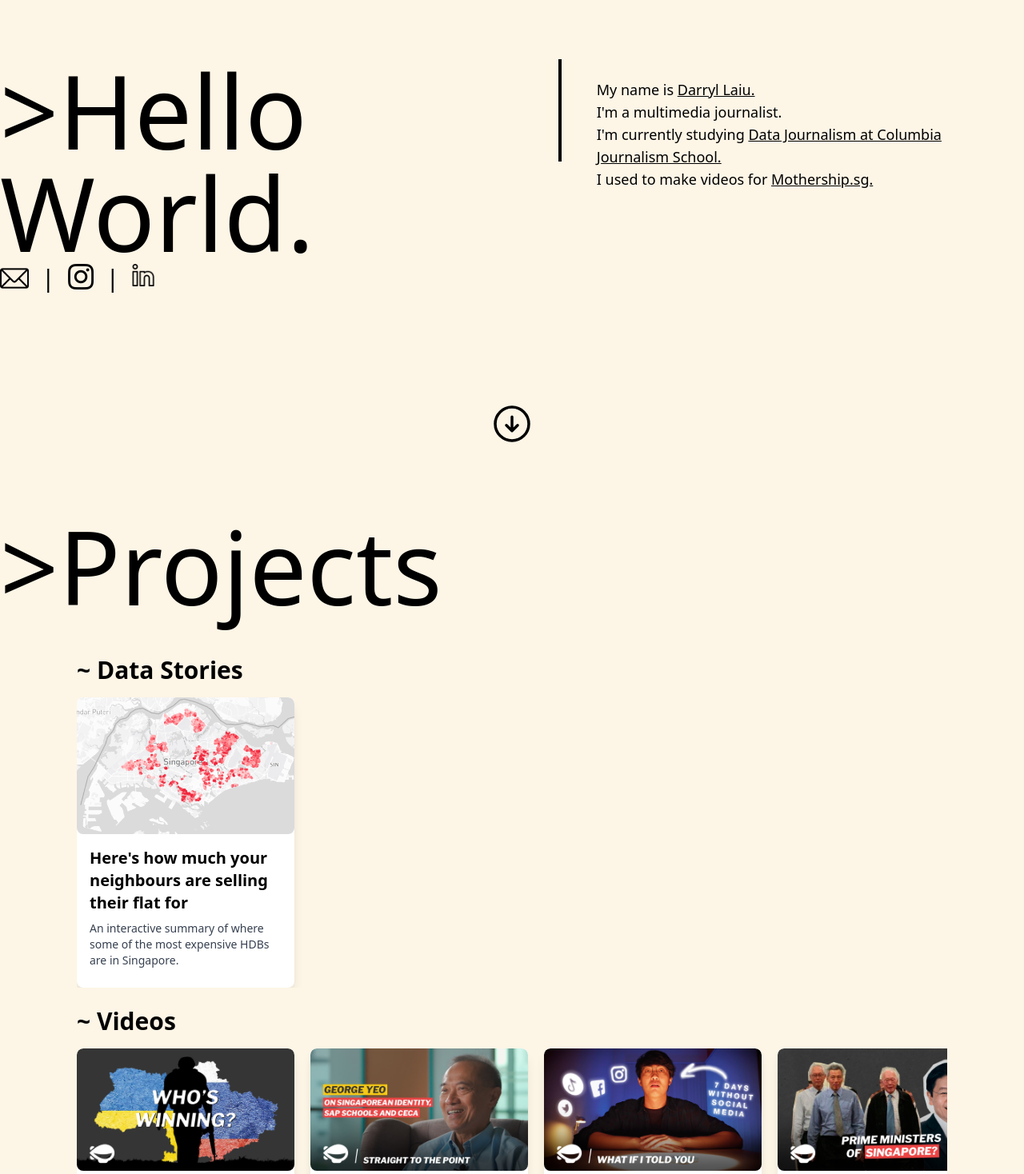
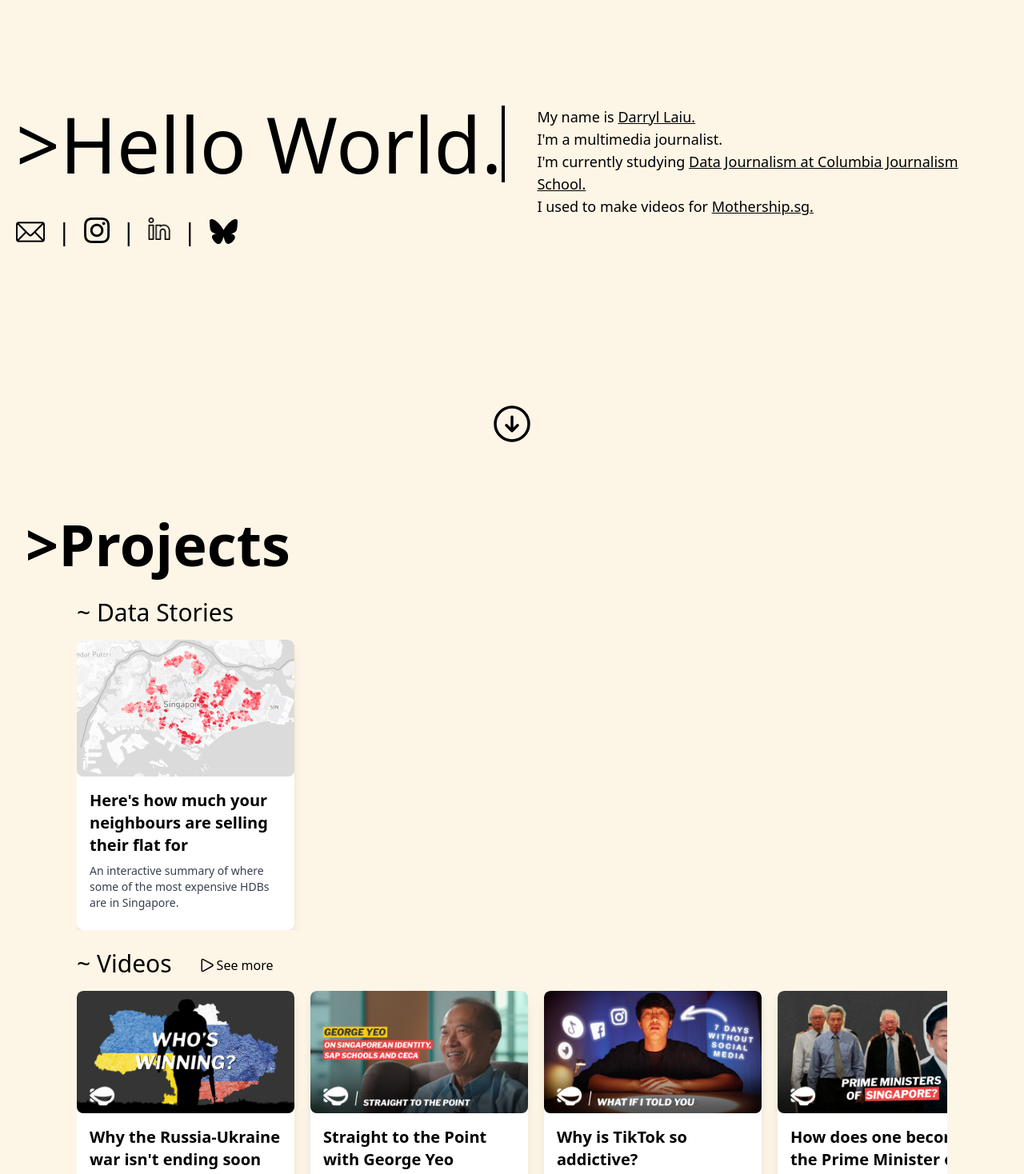
Before and after one commit to dlaiu/dlaiu.github.io, a SvelteKit app: page / in a window 1280 px wide. Shown: the part 180-1648 px from the top of the page at 80% size. Built offline with nearby package versions, Linux system fonts and the light colour scheme.

Commit message:
fixed mobile

```diff
--- a/src/lib/blinkingCaret.svelte
+++ b/src/lib/blinkingCaret.svelte
@@ -13,4 +13,4 @@
     }
 </style>
 
-<span class="bg-black w-1 h-32 {blink ? 'animate-blink' : ''}"></span>
+<span class="bg-black w-1 h-auto md:h-24 {blink ? 'animate-blink' : ''}"></span>
--- a/src/lib/card.svelte
+++ b/src/lib/card.svelte
@@ -6,7 +6,7 @@
     export let width = "full"
 </script>
 
-<a href={link} target="_blank" class="card flex-shrink-0 w-1/4 bg-white shadow-lg rounded-lg overflow-hidden block hover:bg-gray-100 transition duration-300">
+<a href={link} target="_blank" class="card flex-shrink-0 md:w-1/4 bg-white shadow-lg rounded-lg overflow-hidden block hover:bg-gray-100 transition duration-300">
     <img class="w-full rounded-lg max-h-85" src={img_path} alt="thumbnail for project done">
     <div class="p-4">
         <h2 class="text-xl font-semibold mb-2">{title}</h2>
--- a/src/routes/+page.svelte
+++ b/src/routes/+page.svelte
@@ -4,20 +4,22 @@
 </script>
 
 <div class="snap-y snap-mandatory">
-    <section id="hero" class="container mx-auto flex flex-col justify-center min-h-screen snap-always snap-center relative">
-        <div class="flex flex-row">
-            <h1 class="text-7xl md:text-9xl"> >Hello World.</h1>
+    <section id="hero" class="container mx-auto flex flex-col justify-center min-h-screen relative">
+        <div class="flex flex-col md:flex-row">
+            <div class="flex flex-row mx-5 justify-center md:justify-start">
+                <h1 class="text-6xl font-medium md:text-8xl lg:whitespace-nowrap">>Hello World.</h1>
+                <Caret />
+            </div>
 
-            <Caret class="p-4"/>
 
-            <div class="text-lg p-6 ml-5">
+            <div class="items-center md:text-md mx-14 md:ml-5 mt-3 md:mt-0 xl:text-lg">
                 <p>My name is <a href="https://www.linkedin.com/in/darryl-laiu/" target="_blank" class="underline hover:bg-blue-500 cursor-pointer transition duration-300">Darryl Laiu.</a></p>
                 <p>I'm a multimedia journalist.</p>
                 <p>I'm currently studying <a href="https://journalism.columbia.edu/ms-data-journalism" target="_blank" class="underline hover:bg-blue-300 cursor-pointer transition duration-300">Data Journalism at Columbia Journalism School.</a></p>
                 <p>I used to make videos for <a href="https://mothership.sg" target="_blank" class="underline hover:bg-orange-400 cursor-pointer transition duration-300">Mothership.sg.</a></p>
             </div>
         </div>
-        <div class="contacts grid grid-flow-col auto-cols-max gap-4">
+        <div class="contacts grid grid-flow-col auto-cols-max gap-4 justify-center m-5 md:justify-start md:m-0 md:ml-5">
             <a href="mailto:darryllaiu@gmail.com">
                 <img src="email.png" alt="" class="size-9">
             </a>
@@ -28,6 +30,14 @@
             <h1 class="text-3xl">|</h1>
             <a href="https://www.linkedin.com/in/darryl-laiu/" target="_blank">
                 <img src="linkedin.png" alt="" class="size-7">
+            </a>
+            <h1 class="text-3xl">|</h1>
+            <a href="https://bsky.app/profile/dlaiu.bsky.social" target="_blank">
+                <svg width="35" height="35" viewBox="0 0 360 320" fill="none" xmlns="http://www.w3.org/2000/svg">
+                    <path d="M254.896 184.158C252.81 183.926 250.733 183.645 248.671 183.315C250.773 183.574 252.849 183.855 254.896 184.158Z" fill="none" stroke-width="1.5" stroke="currentColor"/>
+                    <path d="M180 141.964C163.699 110.262 119.308 51.1817 78.0347 22.044C38.4971 -5.86834 23.414 -1.03207 13.526 3.43594C2.08093 8.60755 0 26.1785 0 36.5164C0 46.8542 5.66748 121.272 9.36416 133.694C21.5786 174.738 65.0603 188.607 105.104 184.156C107.151 183.852 109.227 183.572 111.329 183.312C109.267 183.642 107.19 183.924 105.104 184.156C46.4204 192.847 -5.69621 214.233 62.6582 290.33C137.848 368.18 165.705 273.637 180 225.702C194.295 273.637 210.76 364.771 295.995 290.33C360 225.702 313.58 192.85 254.896 184.158C252.81 183.926 250.733 183.645 248.671 183.315C250.773 183.574 252.849 183.855 254.896 184.158C294.94 188.61 338.421 174.74 350.636 133.697C354.333 121.275 360 46.8568 360 36.519C360 26.1811 357.919 8.61012 346.474 3.43851C336.586 -1.02949 321.503 -5.86576 281.965 22.0466C240.692 51.1843 196.301 110.262 180 141.964Z" fill="black"/>
+                    </svg>
+
             </a>
         </div>
 
@@ -44,17 +54,30 @@
 
 
     <section id="projects" class="container mx-auto flex flex-col min-h-screen snap-always snap-center">
-        <h1 class="text-7xl pt-6 pb-8 md:text-9xl"> >Projects</h1>
+        <h1 class="text-5xl font-semibold pt-6 mx-8 md:pb-8 md:text-7xl"> >Projects</h1>
 
-        <h2 class="text-3xl font-semibold py-4 mx-24"> ~ Data Stories</h2>
+        <h2 class="text-3xl my-4 md:my-0 md:mb-4 mx-10 md:mx-24"> ~ Data Stories</h2>
 
-        <div class="data-stories flex flex-nowrap gap-5 mx-24 overflow-x-scroll">
+        <div class="data-stories flex flex-col md:flex-nowrap gap-5 mx-16 md:mx-24 md:overflow-x-scroll">
             <Card width="1/4" title="Here's how much your neighbours are selling their flat for" img_path="highest-hdb-price.png" summary="An interactive summary of where some of the most expensive HDBs are in Singapore." link="https://dlaiu.github.io/latest-highest-hdb-resale-price/" />
         </div>
 
-        <h2 class="text-3xl font-semibold pt-6 pb-4 mx-24"> ~ Videos</h2>
+        <div class="flex flex-row md:mx-24">
+            <h2 class="text-3xl pt-6 pb-4 mx-10 md:mx-0"> ~ Videos</h2>
+            <button class="hover:bg-neutral-300 hover:bg-opacity-75 text-black p-3 mt-3 h-auto self-center rounded-full md:ml-5">
+                <a href="https://www.youtube.com/watch?v=6KTNXOUnqt4&list=PLpFwA1oP_ZZBPEay4Dybken9Rz6owzhd3" target="_blank">
+                    <div class="flex flex-row">
+                        <svg xmlns="http://www.w3.org/2000/svg" fill="none" viewBox="0 0 24 24" stroke-width="1.5" stroke="currentColor" class="w-6 h-6">
+                            <path stroke-linecap="round" stroke-linejoin="round" d="M5.25 5.653c0-.856.917-1.398 1.667-.986l11.54 6.347a1.125 1.125 0 0 1 0 1.972l-11.54 6.347a1.125 1.125 0 0 1-1.667-.986V5.653Z" />
+                          </svg>
+                          See more
+                    </div>
+                </a>
+              </button>
 
-        <div class="videos flex flex-nowrap gap-5 mx-24 overflow-x-scroll">
+        </div>
+
+        <div class="videos flex flex-col md:flex-row md:flex-nowrap gap-5 mx-16 md:mx-24 overflow-x-scroll">
             <Card width="1/4" title="Why the Russia-Ukraine war isn't ending soon" img_path="ukraine-thumb.png" summary="Is the war even near a conclusion? How do wars even end? We speak to an expert to find out." link="https://www.youtube.com/watch?v=MMdG73HUYpU&list=PLpFwA1oP_ZZBPEay4Dybken9Rz6owzhd3&index=3"/>
             <Card width="1/4" title="Straight to the Point with George Yeo" img_path="george-yeo-thumb.jpg" summary="I sat down with the former Minister for Foreign Affairs to talk about the Singaporean Identity, SAP schools, and his role in CECA." link="https://www.youtube.com/watch?v=UibCFxEfAwQ&list=PLpFwA1oP_ZZBPEay4Dybken9Rz6owzhd3&index=6"/>
             <Card width="1/4" title="Why is TikTok so addictive?" img_path="WIITY1.jpg" summary="STOP. Are you scrolling on social media right now and can't stop? Well, it's not entirely your fault." link="https://www.youtube.com/watch?v=zKVdTcY9Yxw"/>
@@ -64,9 +87,9 @@
             <Card width="1/4" title="Why Singapore is not ready for an endemic Covid-19" img_path="endemic-thumb-2.png" summary="At the cusp of opening up, Singaporeans were still arguing that we shouldn't. Why?" link="https://www.youtube.com/watch?v=AC709_eYJmM" />
         </div>
 
-        <h2 class="text-3xl font-semibold pt-6 pb-4 mx-24"> ~ Articles</h2>
+        <h2 class="text-3xl pt-6 pb-4 mx-10 md:mx-24"> ~ Articles</h2>
 
-        <div class="articles flex flex-nowrap gap-5 mx-24 overflow-x-scroll">
+        <div class="articles flex flex-col md:flex-row md:flex-nowrap gap-5 mx-16 md:mx-24 md:overflow-x-scroll">
             <Card title="3 first time S'pore Olympians on why Tokyo Games might also be their last" img_path="olympians-cover.png" summary="Singapore's Olympians, unfiltered." link="https://mothership.sg/2021/08/singapore-first-time-olympians-retiring/"/>
             <Card title="Cancelling & cancel culture: Are they relevant to us in S’pore & why should we care?" img_path="cancel-culture-explained-2.png" summary="Cancelling and cancel culture have been hot topics of conversation recently. We look into their history, criticisms, and why understanding them concerns us." link="https://mothership.sg/2020/08/cancel-culture-explainer/" />
             <Card title="Minimum wage vs Progressive Wage Model: What's the difference?" img_path="minwage-cover.png" summary="Amidst all the debate online, we look at the key differences between the Progressive Wage Model and the minimum wage." link="https://mothership.sg/2020/07/minimum-wage-progressive-wage-model-differences/"/>
```
Also changed, not shown: static/bsky-logo.svg (added).
